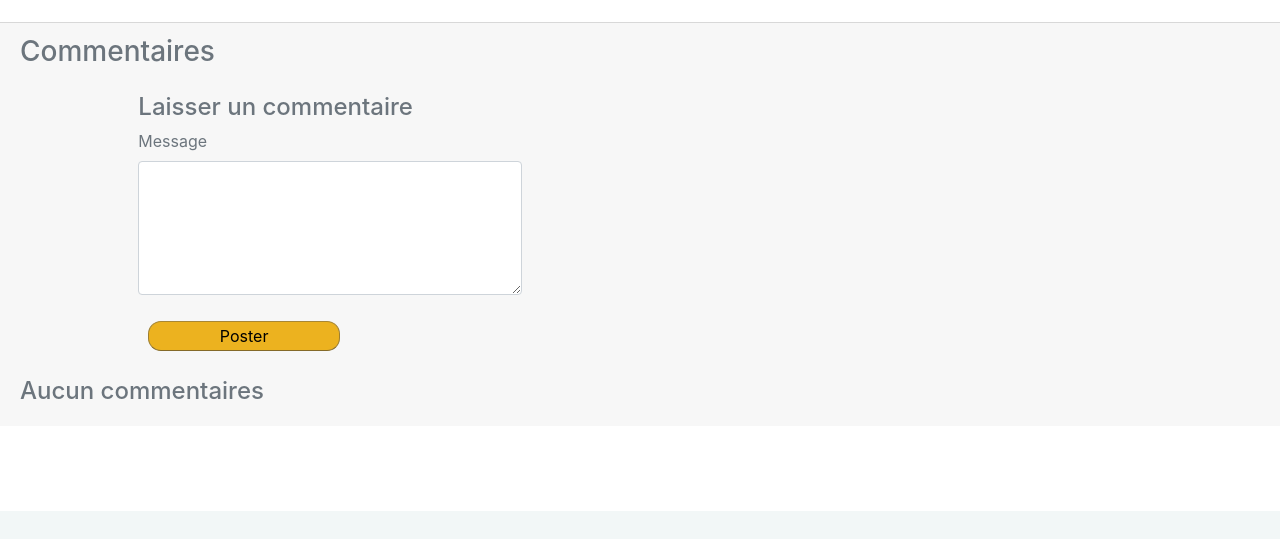
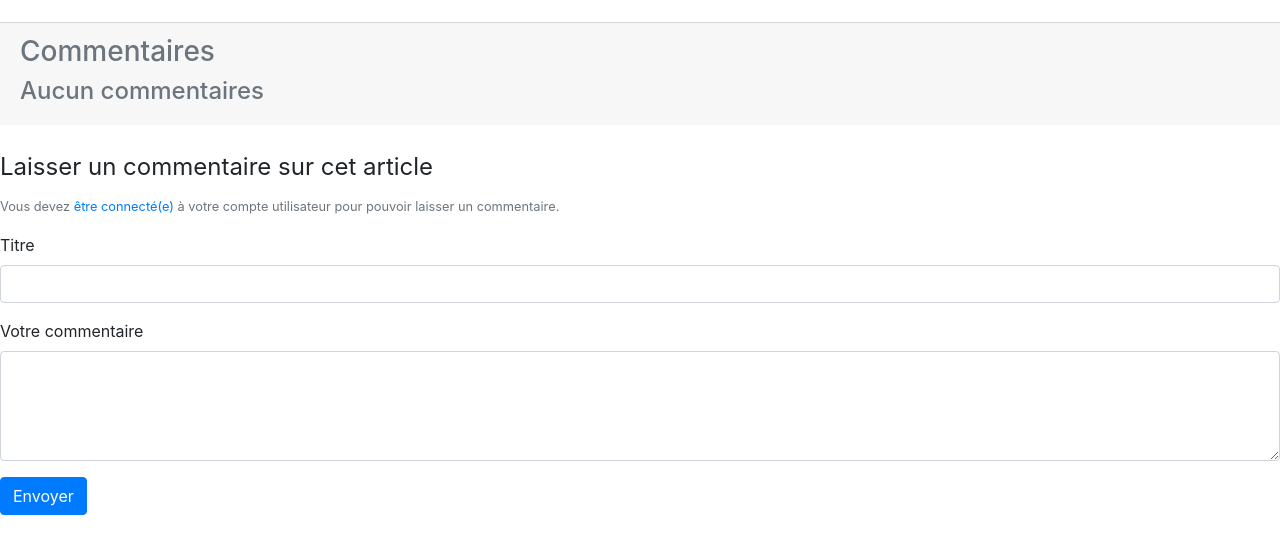
Before and after one commit to mickaelfardini/project_5, a PHP site: template templates/frontoffice/post.html.twig in a window 1280 px wide. Shown: the part 289-828 px from the top of the page. Before the commit the page ends 800 px from the top, so only its background shows below. Run offline with PHP 8.4, Linux system fonts and the light colour scheme; the template is opened without the code that fills it, so the values that code supplies are empty; some libraries are stand-ins or nearby versions.

Commit message:
comment update

```diff
--- a/templates/frontoffice/post.html.twig
+++ b/templates/frontoffice/post.html.twig
@@ -19,19 +19,6 @@
      <section>
         <h3>Commentaires</h3>
         <!-- Ajouter un nouveau commentaire -->
-
-          <div class="col-lg-4 col-md-5 col-sm-4 offset-md-1 offset-sm-1 col-12 mt-4">
-                <form id="algin-form">
-                    <div class="form-group">
-                        <h4>Laisser un commentaire</h4>
-                        <label for="message">Message</label>
-                        <textarea name="msg" id=""msg cols="30" rows="5" class="form-control" style="background-color: white;"></textarea>
-                    </div>
-                    <div class="form-group">
-                        <button type="button" id="post" class="btn">Poster </button>
-                    </div>
-                </form>
-            </div>
         {% if comments %}
             {% for comment in comments %}
                 <p> {#{{ comment.id }}<br>#}
@@ -44,5 +31,26 @@
     </section>
   </div>
 </div>
-
+ <div class="row">
+        <div class="col my-4">
+        {% if message %}
+            <div class="alert alert-dismissible alert-success">
+                <button type="button" class="btn-close" data-bs-dismiss="alert"></button>
+                {{ message }}
+            </div>
+        {% endif %}
+            <form method="post" action="{{post.id}}/addcomment">
+                <legend>Laisser un commentaire sur cet article</legend>
+                <small class="text-muted">Vous devez <a href="/index.php?action=login">être connecté(e)</a> à votre compte utilisateur pour pouvoir laisser un commentaire.</small>
+                <div class="my-3">
+                    <label for="commentTitle" class="form-label">Titre</label>
+                    <input type="text" class="form-control" id="commentTitle"  name="commentTitle" required>
+                </div>
+                <div class="mb-3">
+                    <label for="commentContent" class="form-label">Votre commentaire</label>
+                    <textarea name="commentContent" class="form-control" id="commentContent" rows="4" maxlength="250"></textarea>
+                </div>
+                <button type="submit" class="btn btn-primary">Envoyer</button>
+            </form>
+        </div>
 {% endblock %}
```
